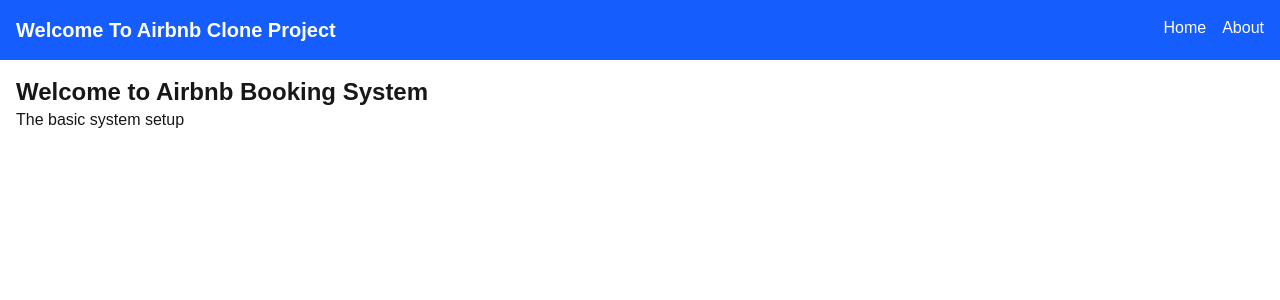
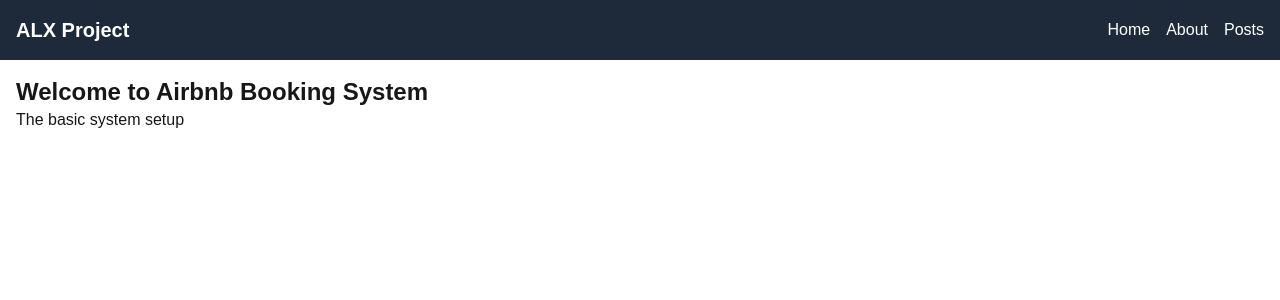
Before and after one commit to Douglaskhembo/alx-project-0x02-setup, a Next.js app in the folder alx-project-0x02/: page / in a window 1280 px wide. Shown: the top 300 px of the page. Built offline with nearby package versions, Linux system fonts and the light colour scheme.

Commit message:
creating posts

```diff
--- a/alx-project-0x02/components/layout/Header.tsx
+++ b/alx-project-0x02/components/layout/Header.tsx
@@ -1,21 +1,16 @@
 import Link from "next/link";
 
+const Header = () => {
+  return (
+    <header className="bg-gray-800 text-white p-4 flex justify-between items-center">
+      <h1 className="text-xl font-bold">ALX Project</h1>
+      <nav className="space-x-4">
+        <Link href="/home" className="hover:underline hover:font-semibold">Home</Link>
+        <Link href="/about" className="hover:underline hover:font-semibold">About</Link>
+        <Link href="/posts" className="hover:underline hover:font-semibold">Posts</Link>
+      </nav>
+    </header>
+  );
+};
 
-const Header = () => {
-    return(
-        <header className="bg-blue-600 text-white p-4 flex justify-between">
-            <h1 className="text-xl font-bold">Welcome To Airbnb Clone Project</h1>
-            <nav>
-                <ul className="flex space-x-4">
-                    <li>
-                        <Link href="/home" className="hover:underline">Home</Link>
-                    </li>
-                    <li>
-                        <Link href="/about" className="hover:underline">About</Link>
-                    </li>
-                </ul>
-            </nav>
-        </header>
-    );
-};
 export default Header;
--- /dev/null
+++ b/alx-project-0x02/pages/posts.tsx
@@ -0,0 +1,13 @@
+import Header from "@/components/layout/Header";
+
+export default function Posts() {
+  return (
+    <>
+      <Header />
+      <main className="p-4">
+        <h1 className="text-2xl font-bold">Posts Page</h1>
+        {/* You can dynamically show posts here later */}
+      </main>
+    </>
+  );
+}
```
